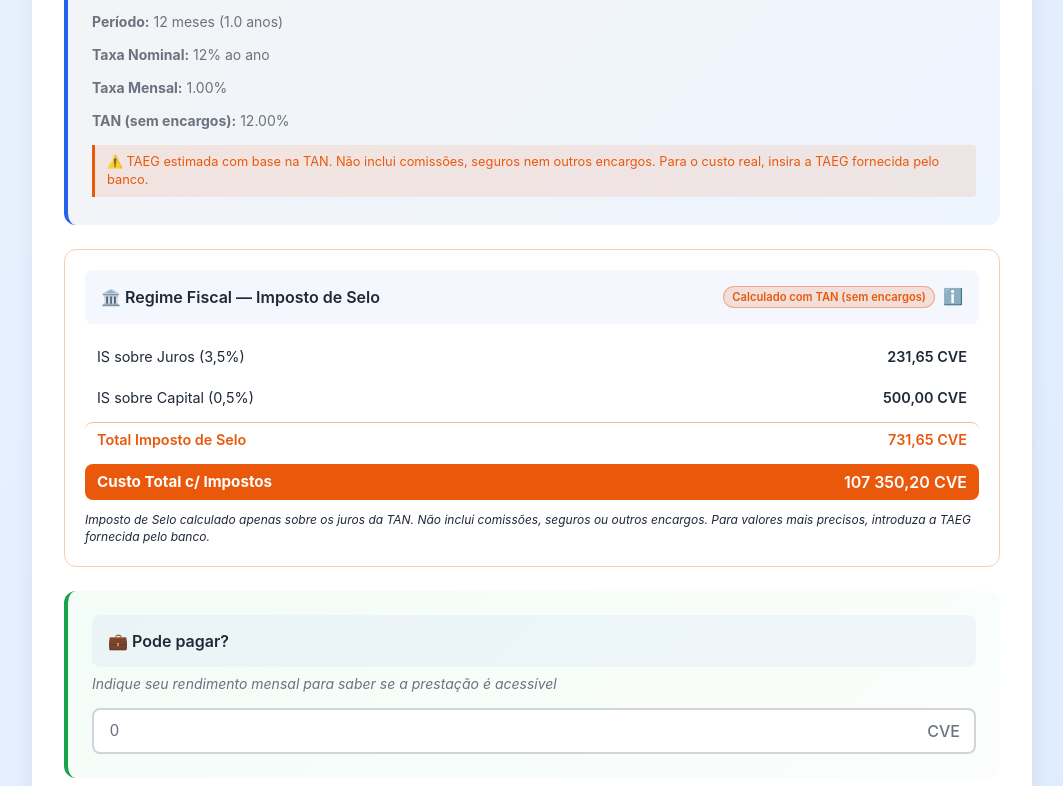
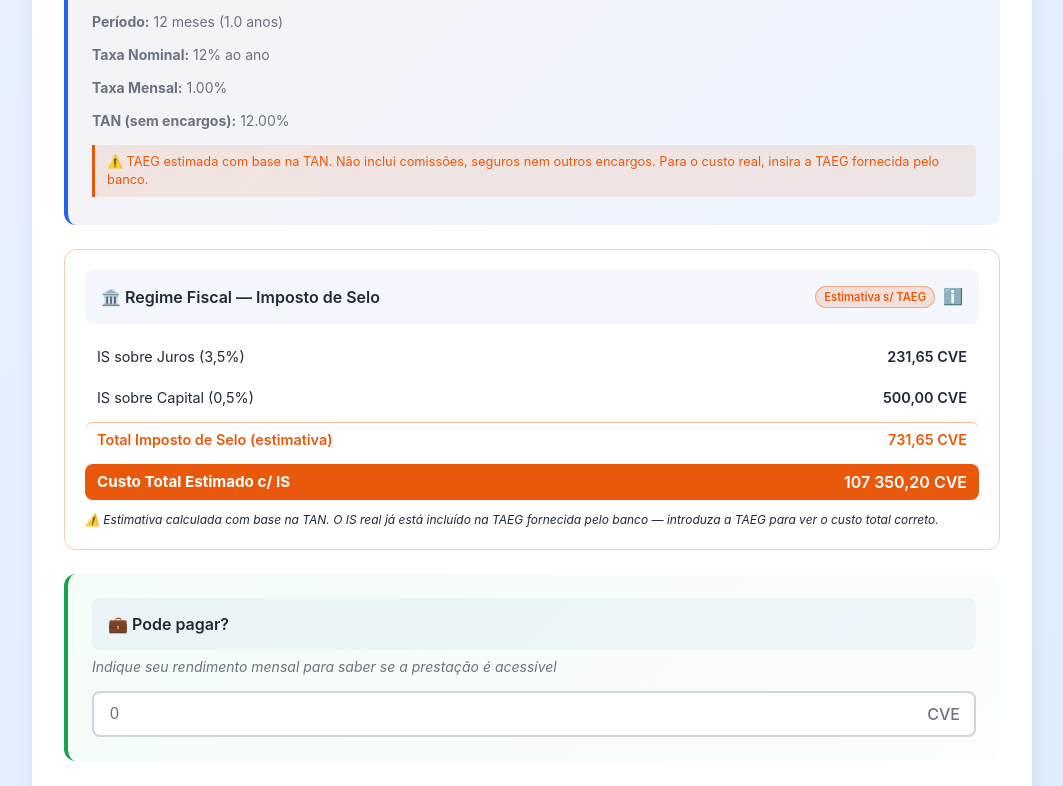
Before and after one commit to marovski/simuladorcreditoCV, a website: page index.html in a window 1280 px wide. Shown: the part 1401-2187 px from the top of the page, without its empty margins (108-1171 px from the left). Drawn offline with nearby package versions, Linux system fonts and the light colour scheme.

Commit message:
Fix IS display: included in TAEG, estimate only with TAN
The Imposto de Selo is already part of the TAEG (which covers all credit
costs including taxes). Updated behavior:
- With bank TAEG: show green confirmation that IS is already included
- With TAN only: show IS breakdown as an estimate with clear warning

Updated popup text and i18n strings (PT + EN) accordingly.

```diff
--- a/index.html
+++ b/index.html
@@ -233,7 +233,13 @@
                         <span id="fiscalBadge" class="fiscal-badge" style="display:none"></span>
                         <button type="button" class="info-btn" onclick="showInfo('impostoSelo')" style="font-size:1rem">ℹ️</button>
                     </div>
-                    <div class="fiscal-grid">
+                    <!-- Shown when bank TAEG is provided (IS already included) -->
+                    <div id="fiscalIncluded" style="display:none">
+                        <p class="fiscal-included-msg" id="fiscalIncludedMsg"></p>
+                    </div>
+
+                    <!-- Shown when only TAN is provided (IS estimated separately) -->
+                    <div id="fiscalGrid" class="fiscal-grid">
                         <div class="fiscal-row">
                             <span id="labelIsJuros">IS sobre Juros (3,5%)</span>
                             <strong id="isJuros">0 CVE</strong>
@@ -247,7 +253,7 @@
                             <strong id="isTotal">0 CVE</strong>
                         </div>
                         <div class="fiscal-row fiscal-row--grand">
-                            <span id="labelCustoTotal">Custo Total c/ Impostos</span>
+                            <span id="labelCustoTotal">Custo Total Estimado c/ IS</span>
                             <strong id="custoTotalComIS">0 CVE</strong>
                         </div>
                     </div>
--- a/script.js
+++ b/script.js
@@ -112,11 +112,12 @@ const translations = {
             title: '🏛️ Regime Fiscal — Imposto de Selo',
             isJuros: 'IS sobre Juros (3,5%)',
             isCapital: 'IS sobre Capital (0,5%)',
-            isTotal: 'Total Imposto de Selo',
-            custoTotal: 'Custo Total c/ Impostos',
-            note: 'Conforme o Código do Imposto de Selo de Cabo Verde, aplicável a operações de crédito. Valores estimados — confirme com o banco.',
-            tanOnlyBadge: 'Calculado com TAN (sem encargos)',
-            tanOnlyNote: 'Imposto de Selo calculado apenas sobre os juros da TAN. Não inclui comissões, seguros ou outros encargos. Para valores mais precisos, introduza a TAEG fornecida pelo banco.'
+            isTotal: 'Total Imposto de Selo (estimativa)',
+            custoTotal: 'Custo Total Estimado c/ IS',
+            note: 'Conforme o Código do Imposto de Selo de Cabo Verde, aplicável a operações de crédito.',
+            tanOnlyBadge: 'Estimativa s/ TAEG',
+            tanOnlyNote: '⚠️ Estimativa calculada com base na TAN. O IS real já está incluído na TAEG fornecida pelo banco — introduza a TAEG para ver o custo total correto.',
+            includedInTaeg: '✅ O Imposto de Selo já está incluído na TAEG fornecida pelo banco. A TAEG reflete o custo total real do crédito, englobando juros, comissões e impostos.'
         },
         info: {
             amount: {
@@ -161,8 +162,8 @@ const translations = {
             },
             impostoSelo: {
                 title: 'Imposto de Selo (Regime Fiscal CV)',
-                description: 'Em Cabo Verde, as operações de crédito estão sujeitas ao Imposto de Selo conforme o Código do Imposto de Selo:\n\n• 3,5% sobre os juros — aplicado ao total de juros pagos durante o período do crédito.\n\n• 0,5% sobre o capital utilizado — aplicado ao montante total do empréstimo.\n\nEste imposto acresce ao custo do crédito e deve ser considerado no planeamento financeiro.',
-                formula: 'IS sobre Juros = Total de Juros × 3,5%\nIS sobre Capital = Montante × 0,5%\nTotal IS = IS Juros + IS Capital\n\nCusto Total c/ Impostos = Total a Pagar + Total IS'
+                description: 'Em Cabo Verde, as operações de crédito estão sujeitas ao Imposto de Selo (IS) conforme o Código do Imposto de Selo:\n\n• 3,5% sobre os juros\n• 0,5% sobre o capital utilizado\n\nO IS já está incluído na TAEG fornecida pelo banco — a TAEG reflete o custo total real do crédito, englobando juros, comissões e impostos.\n\nQuando só é introduzida a TAN, o simulador apresenta uma estimativa do IS para dar uma ideia do custo fiscal adicional. Para o valor real, solicite a TAEG ao banco.',
+                formula: 'Estimativa IS (só com TAN):\nIS sobre Juros = Total Juros × 3,5%\nIS sobre Capital = Montante × 0,5%\n\nCom TAEG do banco:\nIS já incluído → não somar novamente'
             }
         }
     },
@@ -314,19 +315,20 @@ const translations = {
             },
             impostoSelo: {
                 title: 'Stamp Tax — Fiscal Regime CV',
-                description: 'In Cape Verde, credit operations are subject to Stamp Tax (Imposto de Selo) under the Cape Verde Stamp Tax Code:\n\n• 3.5% on interest — applied to the total interest paid over the credit period.\n\n• 0.5% on capital used — applied to the total loan amount.\n\nThis tax is in addition to the cost of credit and should be factored into financial planning.',
-                formula: 'IS on Interest = Total Interest × 3.5%\nIS on Capital = Principal × 0.5%\nTotal Stamp Tax = IS Interest + IS Capital\n\nTotal Cost incl. Tax = Total Payment + Total Stamp Tax'
+                description: 'In Cape Verde, credit operations are subject to Stamp Tax (IS) under the Cape Verde Stamp Tax Code:\n\n• 3.5% on interest\n• 0.5% on capital used\n\nStamp Tax is already included in the TAEG provided by the bank — the TAEG reflects the real total cost of credit, covering interest, fees and taxes.\n\nWhen only TAN is entered, the simulator shows an estimated IS to illustrate the fiscal cost. For the real value, ask your bank for the TAEG.',
+                formula: 'Estimated IS (TAN only):\nIS on Interest = Total Interest × 3.5%\nIS on Capital = Principal × 0.5%\n\nWith bank TAEG:\nIS already included → do not add again'
             }
         },
         fiscal: {
             title: '🏛️ Fiscal Regime — Stamp Tax',
             isJuros: 'Stamp Tax on Interest (3.5%)',
             isCapital: 'Stamp Tax on Capital (0.5%)',
-            isTotal: 'Total Stamp Tax',
-            custoTotal: 'Total Cost incl. Tax',
-            note: 'As per the Cape Verde Stamp Tax Code, applicable to credit operations. Estimated values — confirm with your bank.',
-            tanOnlyBadge: 'Calculated with TAN (excl. charges)',
-            tanOnlyNote: 'Stamp Tax calculated on TAN interest only. Does not include fees, insurance or other charges. For more accurate values, enter the TAEG provided by your bank.'
+            isTotal: 'Total Stamp Tax (estimate)',
+            custoTotal: 'Estimated Total Cost incl. Stamp Tax',
+            note: 'As per the Cape Verde Stamp Tax Code, applicable to credit operations.',
+            tanOnlyBadge: 'Estimate without TAEG',
+            tanOnlyNote: '⚠️ Estimate based on TAN only. The actual Stamp Tax is already included in the bank\'s TAEG — enter the TAEG to see the correct total cost.',
+            includedInTaeg: '✅ Stamp Tax is already included in the TAEG provided by the bank. The TAEG reflects the real total cost of credit, covering interest, fees and taxes.'
         }
     }
 };
@@ -660,34 +662,38 @@ function calculate() {
     }
 
     // Imposto de Selo
-    const isJuros = totalInterest * 0.035;
-    const isCapital = principal * 0.005;
-    const isTotal = isJuros + isCapital;
-    const custoTotalComIS = totalPayment + isTotal;
+    document.getElementById('fiscalSection').style.display = 'block';
+    document.querySelector('#fiscalSection h3').textContent = t('fiscal.title');
+    const fiscalBadge = document.getElementById('fiscalBadge');
 
-    document.getElementById('isJuros').textContent = formatCurrency(isJuros) + ' CVE';
-    document.getElementById('isCapital').textContent = formatCurrency(isCapital) + ' CVE';
-    document.getElementById('isTotal').textContent = formatCurrency(isTotal) + ' CVE';
-    document.getElementById('custoTotalComIS').textContent = formatCurrency(custoTotalComIS) + ' CVE';
-    document.getElementById('fiscalSection').style.display = 'block';
-
-    // Update fiscal section labels (language-aware)
-    document.querySelector('#fiscalSection h3').textContent = t('fiscal.title');
-    document.getElementById('labelIsJuros').textContent = t('fiscal.isJuros');
-    document.getElementById('labelIsCapital').textContent = t('fiscal.isCapital');
-    document.getElementById('labelIsTotal').textContent = t('fiscal.isTotal');
-    document.getElementById('labelCustoTotal').textContent = t('fiscal.custoTotal');
-
-    // Show/hide TAN-only badge and note based on whether bank TAEG was entered
-    const fiscalBadge = document.getElementById('fiscalBadge');
-    const fiscalNote = document.getElementById('fiscalNote');
     if (useTaeg && taegInput > 0) {
+        // IS already included in TAEG — just show informational message
         fiscalBadge.style.display = 'none';
-        fiscalNote.textContent = t('fiscal.note');
+        document.getElementById('fiscalGrid').style.display = 'none';
+        document.getElementById('fiscalIncluded').style.display = 'block';
+        document.getElementById('fiscalIncludedMsg').textContent = t('fiscal.includedInTaeg');
+        document.getElementById('fiscalNote').textContent = t('fiscal.note');
     } else {
+        // TAN only — show IS estimate as additional cost
         fiscalBadge.textContent = t('fiscal.tanOnlyBadge');
         fiscalBadge.style.display = 'inline-block';
-        fiscalNote.textContent = t('fiscal.tanOnlyNote');
+        document.getElementById('fiscalIncluded').style.display = 'none';
+        document.getElementById('fiscalGrid').style.display = 'flex';
+
+        const isJuros = totalInterest * 0.035;
+        const isCapital = principal * 0.005;
+        const isTotal = isJuros + isCapital;
+        const custoTotalComIS = totalPayment + isTotal;
+
+        document.getElementById('labelIsJuros').textContent = t('fiscal.isJuros');
+        document.getElementById('labelIsCapital').textContent = t('fiscal.isCapital');
+        document.getElementById('labelIsTotal').textContent = t('fiscal.isTotal');
+        document.getElementById('labelCustoTotal').textContent = t('fiscal.custoTotal');
+        document.getElementById('isJuros').textContent = formatCurrency(isJuros) + ' CVE';
+        document.getElementById('isCapital').textContent = formatCurrency(isCapital) + ' CVE';
+        document.getElementById('isTotal').textContent = formatCurrency(isTotal) + ' CVE';
+        document.getElementById('custoTotalComIS').textContent = formatCurrency(custoTotalComIS) + ' CVE';
+        document.getElementById('fiscalNote').textContent = t('fiscal.tanOnlyNote');
     }
 
     const methodBadge = document.getElementById('methodBadge');
--- a/styles.css
+++ b/styles.css
@@ -864,6 +864,17 @@ input[type="checkbox"] {
     border: 1px solid color-mix(in srgb, var(--warning) 40%, transparent);
 }
 
+.fiscal-included-msg {
+    font-size: 0.875rem;
+    color: var(--success);
+    background: color-mix(in srgb, var(--success) 10%, transparent);
+    border: 1px solid color-mix(in srgb, var(--success) 30%, transparent);
+    border-radius: 8px;
+    padding: 0.75rem 1rem;
+    line-height: 1.5;
+    margin: 0;
+}
+
 .fiscal-note {
     font-size: 0.75rem;
     color: var(--text-secondary);
```
